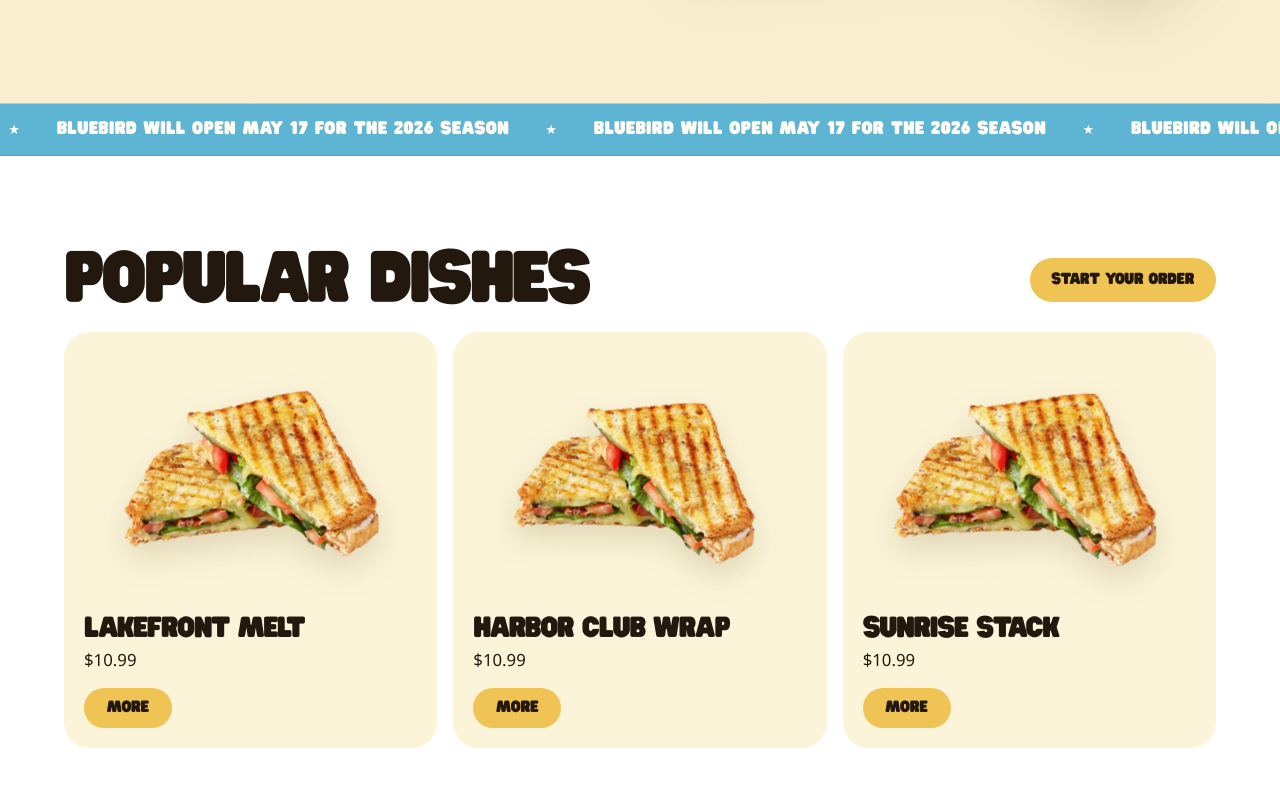
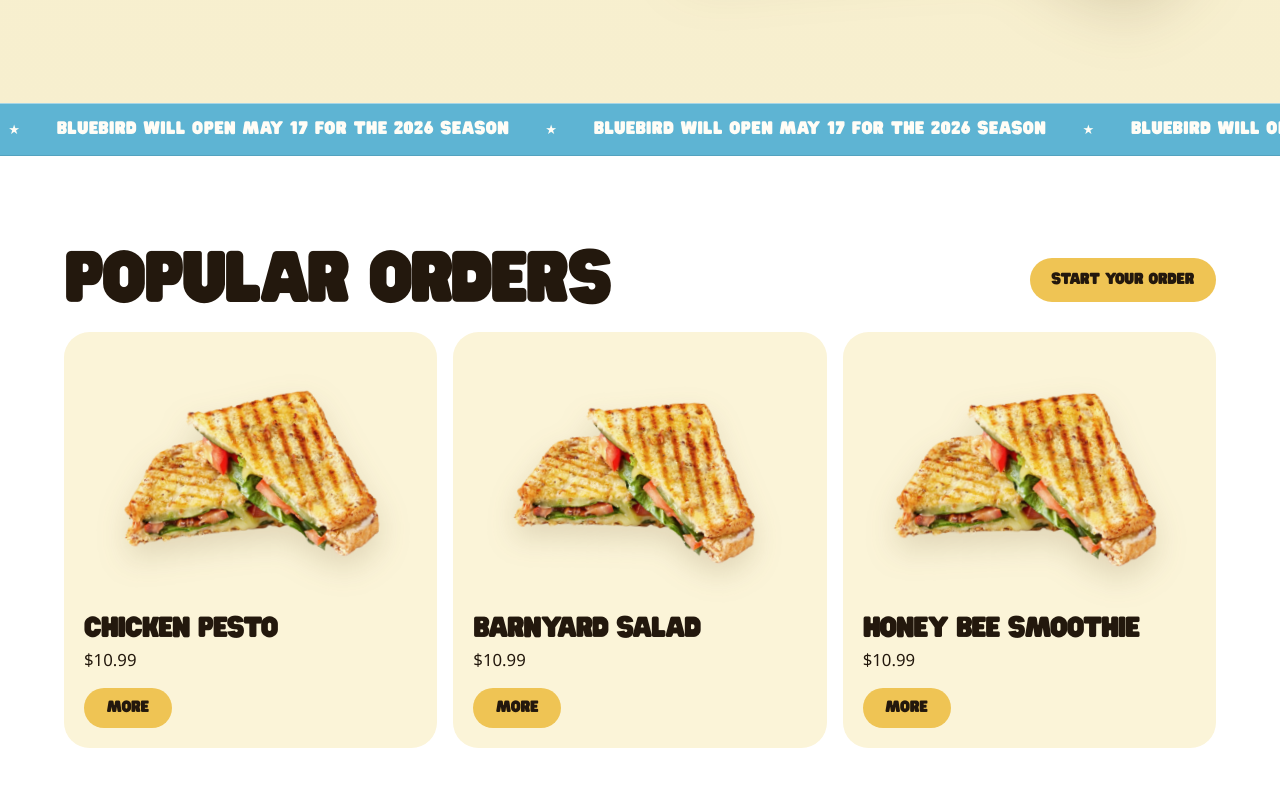
Before and after one commit to andrewchwalik/bluebird, a React (Vite) app: page / in a window 1280 px wide. Shown: the part 588-1374 px from the top of the page. Built offline with nearby package versions, Linux system fonts and the light colour scheme; no server answers.

Commit message:
Rename featured section and items

```diff
--- a/src/App.tsx
+++ b/src/App.tsx
@@ -14,9 +14,9 @@ const tickerItems = [
 ]
 
 const popularDishes = [
-  { name: 'Lakefront Melt', price: '$10.99', imageClass: 'popular-image-one' },
-  { name: 'Harbor Club Wrap', price: '$10.99', imageClass: 'popular-image-two' },
-  { name: 'Sunrise Stack', price: '$10.99', imageClass: 'popular-image-three' },
+  { name: 'Chicken Pesto', price: '$10.99', imageClass: 'popular-image-one' },
+  { name: 'Barnyard Salad', price: '$10.99', imageClass: 'popular-image-two' },
+  { name: 'Honey Bee Smoothie', price: '$10.99', imageClass: 'popular-image-three' },
 ]
 
 const menuCategories = [
@@ -330,7 +330,7 @@ function App() {
         <section className="section intro-section" id="our-story">
           <div className="popular-header">
             <div className="popular-title-wrap">
-              <h2>Popular Dishes</h2>
+              <h2>Popular Orders</h2>
             </div>
             <a className="popular-link" href={orderLink}>
               Start Your Order
```
